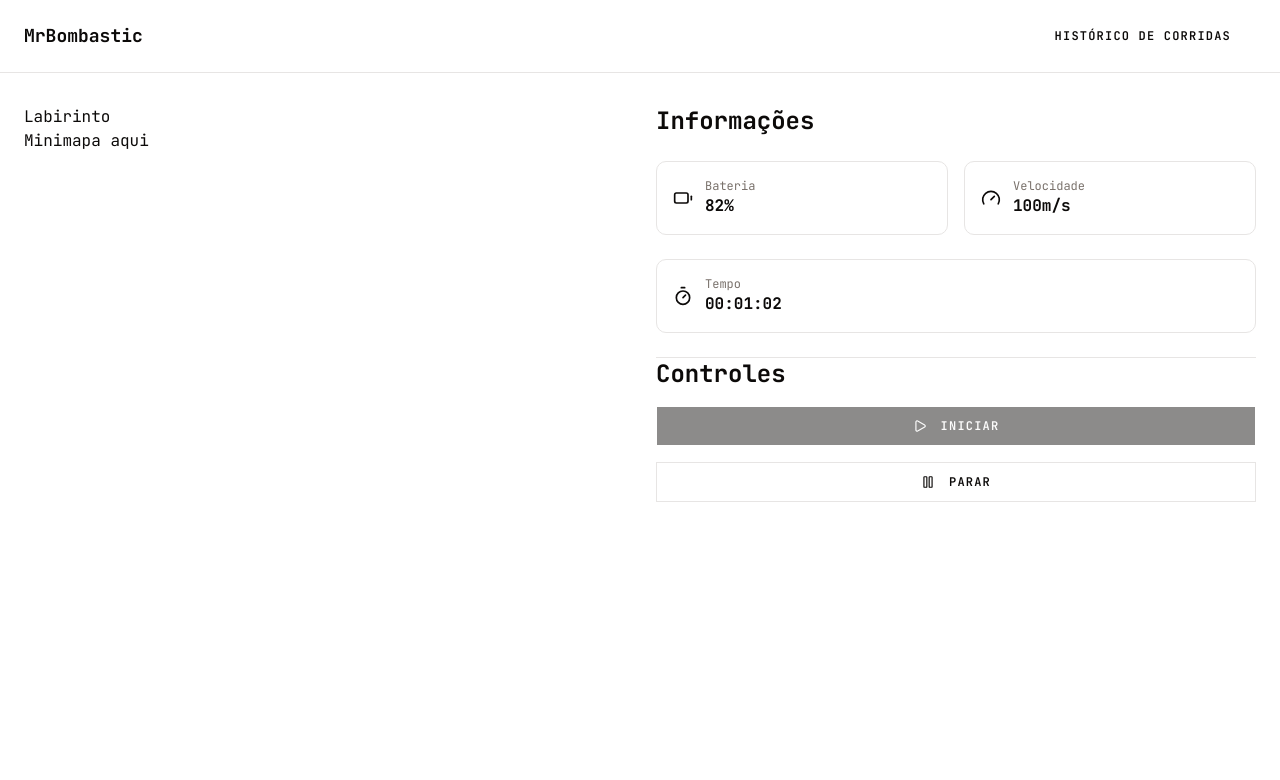
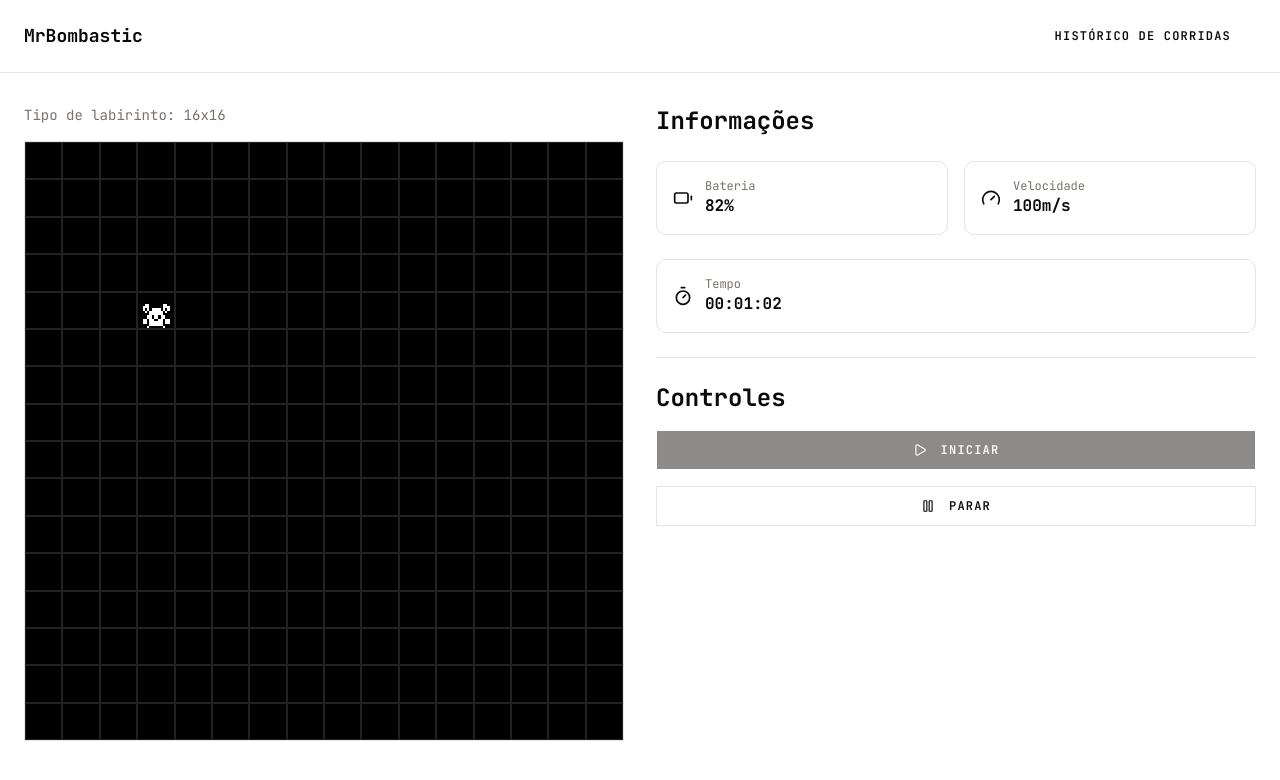
Before and after one commit to fcte-pi1/2026_1_PI1_Grupo01_Diogo, a Next.js app in the folder src/frontend/: page /runs in a window 1280 px wide. Shown: the top 780 px of the page. Built offline with nearby package versions, Linux system fonts and the light colour scheme.

Commit message:
[ADD]Minimap e Icon Rat minimap

```diff
--- a/src/frontend/app/runs/page.tsx
+++ b/src/frontend/app/runs/page.tsx
@@ -1,18 +1,34 @@
 "use client";
 
 import { useState, useEffect } from "react";
-import { Telemetria } from "@/lib/FakeTips";
+import { Telemetria } from "@/lib/MockFakeData";
 import { mockTelemetria } from "@/lib/MockFakeData";
 import { TelemetriaPanel } from "@/components/runs/telemetria-panel";
 import { ControlesPanel } from "@/components/runs/control-panel";
+import { Minimapa } from "@/components/runs/minimap";
+
+type Posicao = { x: number; y: number };
 
 export default function RunsPage() {
   const [telemetria, setTelemetria] = useState<Telemetria | null>(null);
+  const [posicoes, setPosicoes] = useState<Posicao[]>([]);
 
   useEffect(() => {
     async function fetchTelemetria() {
-      // Rikas - Por enquanto usamos mock — quando a API estiver pronta
-      setTelemetria(mockTelemetria);
+      const novasTelemetria = mockTelemetria;
+      setTelemetria(novasTelemetria);
+      setPosicoes((anterior) => {
+        const posicaoJaVisitada = anterior.some(
+          (p) =>
+            p.x === novasTelemetria.posicao_x &&
+            p.y === novasTelemetria.posicao_y,
+        );
+        if (posicaoJaVisitada) return anterior;
+        return [
+          ...anterior,
+          { x: novasTelemetria.posicao_x, y: novasTelemetria.posicao_y },
+        ];
+      });
     }
 
     fetchTelemetria();
@@ -20,18 +36,24 @@ export default function RunsPage() {
     return () => clearInterval(intervalo);
   }, []);
 
-  if (!telemetria) {
-    return <p>Carregando telemetria...</p>;
-  }
+  if (!telemetria) return <p>Carregando telemetria...</p>;
 
   return (
     <div className="grid grid-cols-2 gap-8">
-      <div>
-        <h2>Labirinto</h2>
-        <p>Minimapa aqui</p>
+      <div className="flex flex-col gap-4">
+        <div>
+          <p className="text-sm text-muted-foreground">
+            Tipo de labirinto: 16x16
+          </p>
+        </div>
+        {/* Passamos o tamanho do labirinto e o histórico de posições */}
+        <Minimapa
+          tamanho={16}
+          posicoes={posicoes}
+          posicaoAtual={{ x: telemetria.posicao_x, y: telemetria.posicao_y }}
+        />
       </div>
-      <div>
-        {/*Rikas - Por enquanto usamos fakemock para passar os dados favor mudar*/}
+      <div className="flex flex-col gap-6">
         <TelemetriaPanel telemetria={telemetria} />
         <ControlesPanel telemetria={telemetria} />
       </div>
--- /dev/null
+++ b/src/frontend/components/runs/minimap.tsx
@@ -0,0 +1,59 @@
+type Posicao = { x: number; y: number };
+
+type MinimapProps = {
+  tamanho: number;
+  posicoes: Posicao[];
+  posicaoAtual: Posicao;
+};
+
+export function Minimapa({ tamanho, posicoes, posicaoAtual }: MinimapProps) {
+  function classificarCelula(x: number, y: number) {
+    if (posicaoAtual.x === x && posicaoAtual.y === y) return "atual";
+    if (posicoes.some((p) => p.x === x && p.y === y)) return "visitada";
+    return "inexplorada";
+  }
+
+  return (
+    <div
+      className="border"
+      style={{
+        display: "grid",
+        gridTemplateColumns: `repeat(${tamanho}, 1fr)`,
+        width: "100%",
+        aspectRatio: "1 / 1",
+      }}
+    >
+      {Array.from({ length: tamanho * tamanho }).map((_, index) => {
+        const x = index % tamanho;
+        const y = Math.floor(index / tamanho);
+        const tipo = classificarCelula(x, y);
+
+        return (
+          <div
+            key={index}
+            style={{
+              backgroundColor: tipo === "visitada" ? "#888" : "black",
+              border: "1px solid #222",
+              position: "relative",
+            }}
+          >
+            {tipo === "atual" && (
+              <img
+                src="/RatoiconMap.png"
+                alt="rato"
+                style={{
+                  width: "100%",
+                  height: "100%",
+                  imageRendering: "pixelated",
+                  position: "absolute",
+                  top: 0,
+                  left: 0,
+                }}
+              />
+            )}
+          </div>
+        );
+      })}
+    </div>
+  );
+}
```
Also changed, not shown: src/frontend/public/RatoiconMap.png (added).
